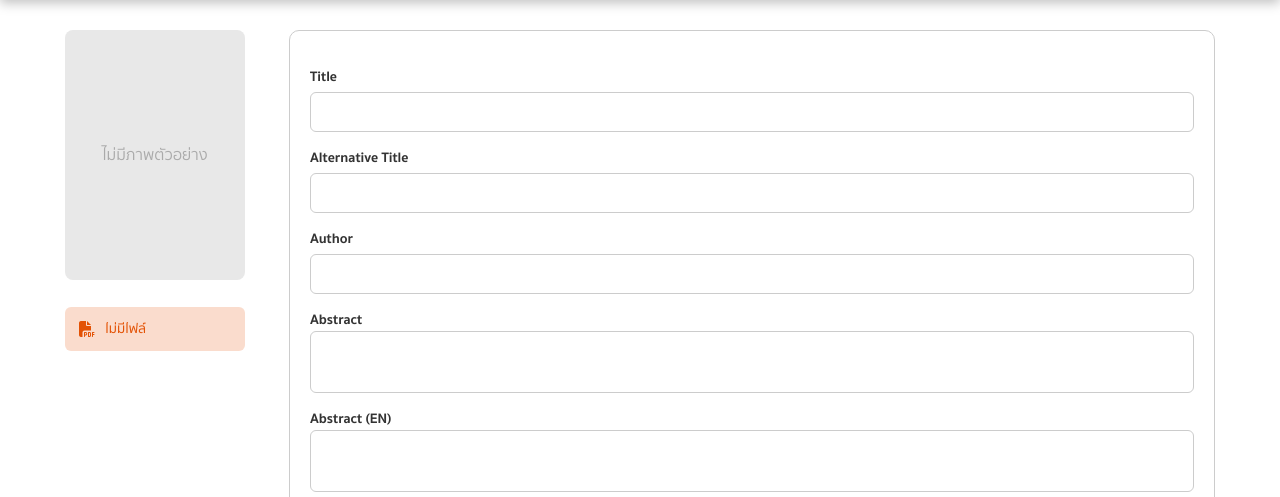
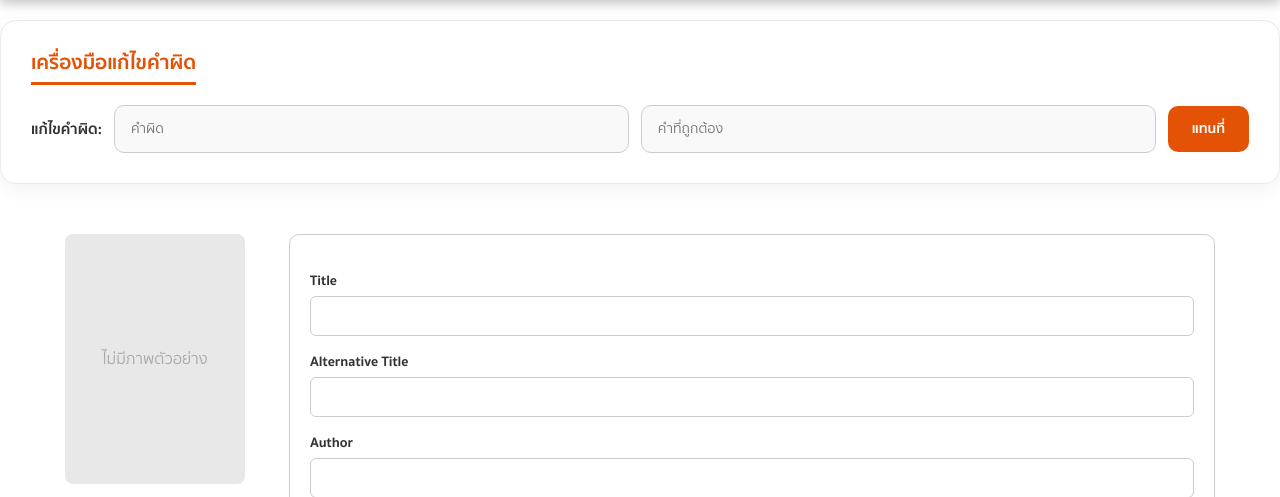
Before and after one commit to icephanthakarn/project_songkan, a Flask app: template templates/edit_project.html in a window 1280 px wide. Shown: the part 56-553 px from the top of the page. Run offline with Flask 3, Linux system fonts and the light colour scheme; the template is opened without the code that fills it, so the values that code supplies are empty; some libraries are stand-ins or nearby versions.

Commit message:
แก้ edit_poject

```diff
--- a/templates/edit_project.html
+++ b/templates/edit_project.html
@@ -38,6 +38,75 @@
       transform: rotate(180deg);
       transition: transform 0.2s ease;
     }
+
+
+    .replace-tool {
+  background: #ffffff;
+  padding: 30px;
+  border-radius: 16px;
+  margin: 20px auto;
+  border: 1px solid #eaeaea;
+  box-shadow: 0 6px 20px rgba(0, 0, 0, 0.05);
+  max-width: 1728px;
+}
+
+.replace-title {
+  color: #E35205;
+  font-weight: bold;
+  font-size: 20px;
+  margin-top: -10px;
+  margin-bottom: 10px;
+  border-bottom: 3px solid #E35205;
+  display: inline-block;
+  padding-bottom: 4px;
+}
+
+.replace-fields {
+  display: flex;
+  flex-wrap: wrap;
+  gap: 12px;
+  align-items: center;
+  margin-top: 10px;
+}
+
+.replace-fields label {
+  font-weight: bold;
+  font-size: 15px;
+}
+
+.replace-fields input {
+  padding: 12px 16px;
+  font-size: 14px;
+  border-radius: 10px;
+  border: 1px solid #ccc;
+  flex: 1;
+  min-width: 180px;
+  background-color: #f9f9f9;
+  transition: 0.2s;
+}
+
+.replace-fields input:focus {
+  border-color: #E35205;
+  outline: none;
+  background-color: #fffefc;
+}
+
+.replace-action-btn {
+  background-color: #E35205;
+  color: white;
+  font-weight: bold;
+  padding: 12px 24px;
+  border: none;
+  border-radius: 10px;
+  font-size: 14px;
+  cursor: pointer;
+  transition: background-color 0.2s;
+}
+
+.replace-action-btn:hover {
+  background-color: #c84604;
+}
+
   </style>
 </head>
 <body>
@@ -71,6 +140,16 @@
       {% endif %}
     </div>
   </nav>
+
+  <div class="replace-tool">
+    <h3 class="replace-title">เครื่องมือแก้ไขคำผิด</h3>
+    <div class="replace-fields">
+      <label for="wrong-word">แก้ไขคำผิด:</label>
+      <input type="text" id="wrong-word" class="wrong-word" placeholder="คำผิด">
+      <input type="text" id="correct-word" class="correct-word" placeholder="คำที่ถูกต้อง">
+      <button class="replace-action-btn" type="button" onclick="replaceAndLog()">แทนที่</button>
+    </div>
+  </div>
 
   <!-- Container หลัก -->
   <div class="container">
```
